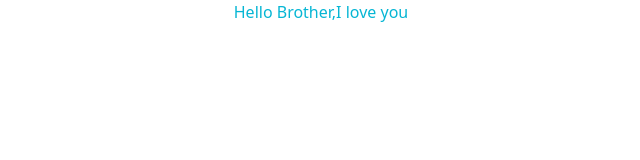
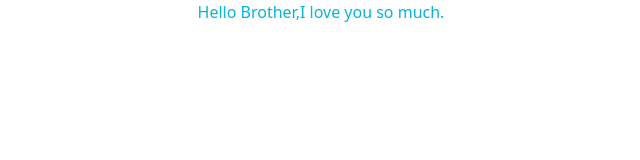
Before and after one commit to omarsafayet05/Real-state-app, a React (Vite) app: page / in a window 1280 px wide. Shown: the top 160 px of the page, without its empty margins (319-959 px from the left). Built offline with nearby package versions, Linux system fonts and the light colour scheme.

Commit message:
second commit

```diff
--- a/src/App.jsx
+++ b/src/App.jsx
@@ -14,7 +14,7 @@ function App() {
   return (
     <>
       <h2 className="text-cyan-500 flex justify-center">
-        Hello Brother,I love you
+        Hello Brother,I love you so much.
       </h2>
     </>
   );
```
